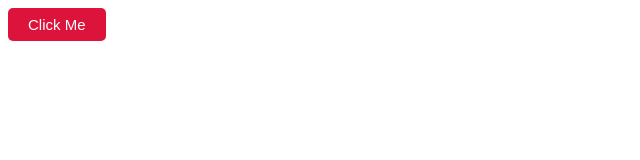
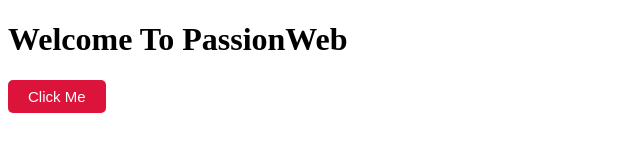
Before and after one commit to Mera-Pakistan/Component-Repo, a plain HTML site: page index.html in a window 1280 px wide. Shown: the whole page, without its empty margins (0-640 px from the left). Drawn offline with Linux system fonts and the light colour scheme.

Commit message:
new heading one added

```diff
--- a/index.html
+++ b/index.html
@@ -7,6 +7,7 @@
     <link rel="stylesheet" href="css/style.css">
 </head>
 <body>
+    <h1>Welcome To PassionWeb</h1>
     <button class="submit-btn">Click Me</button>
 </body>
 </html>
```
